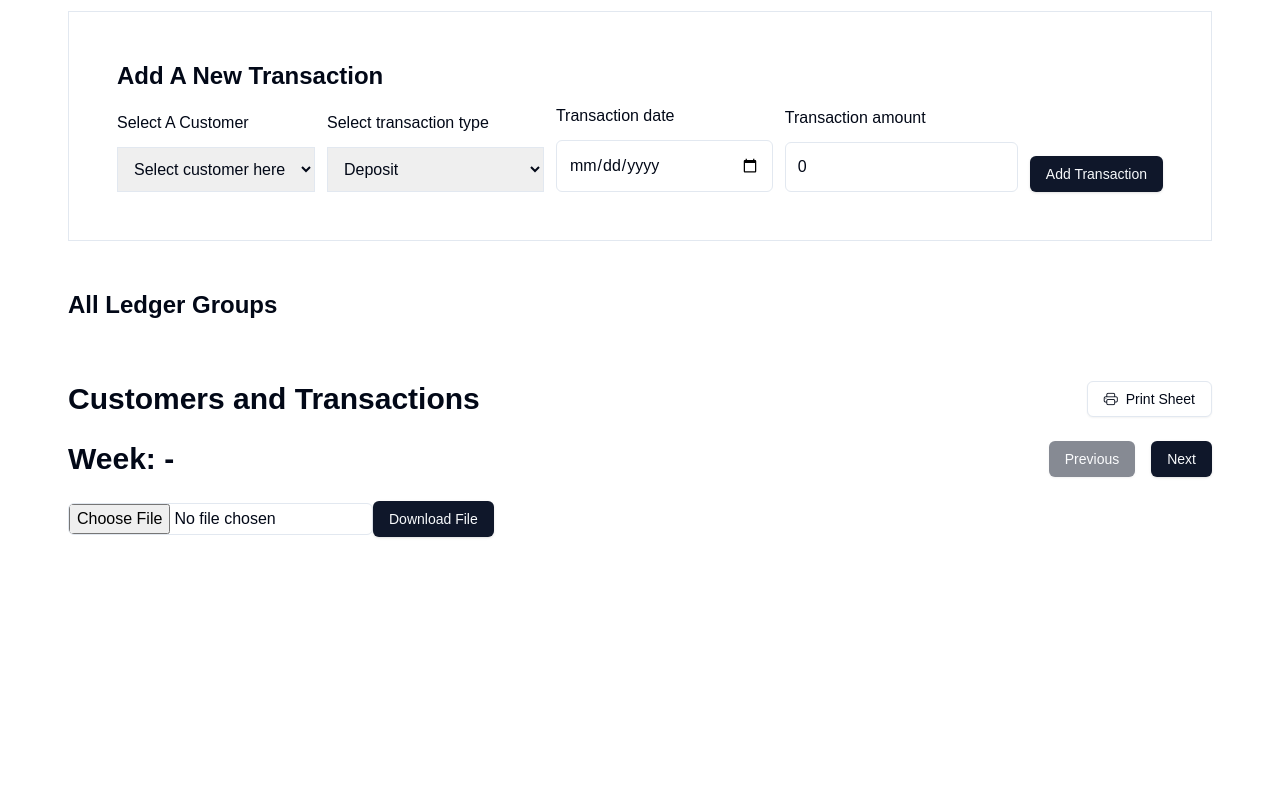
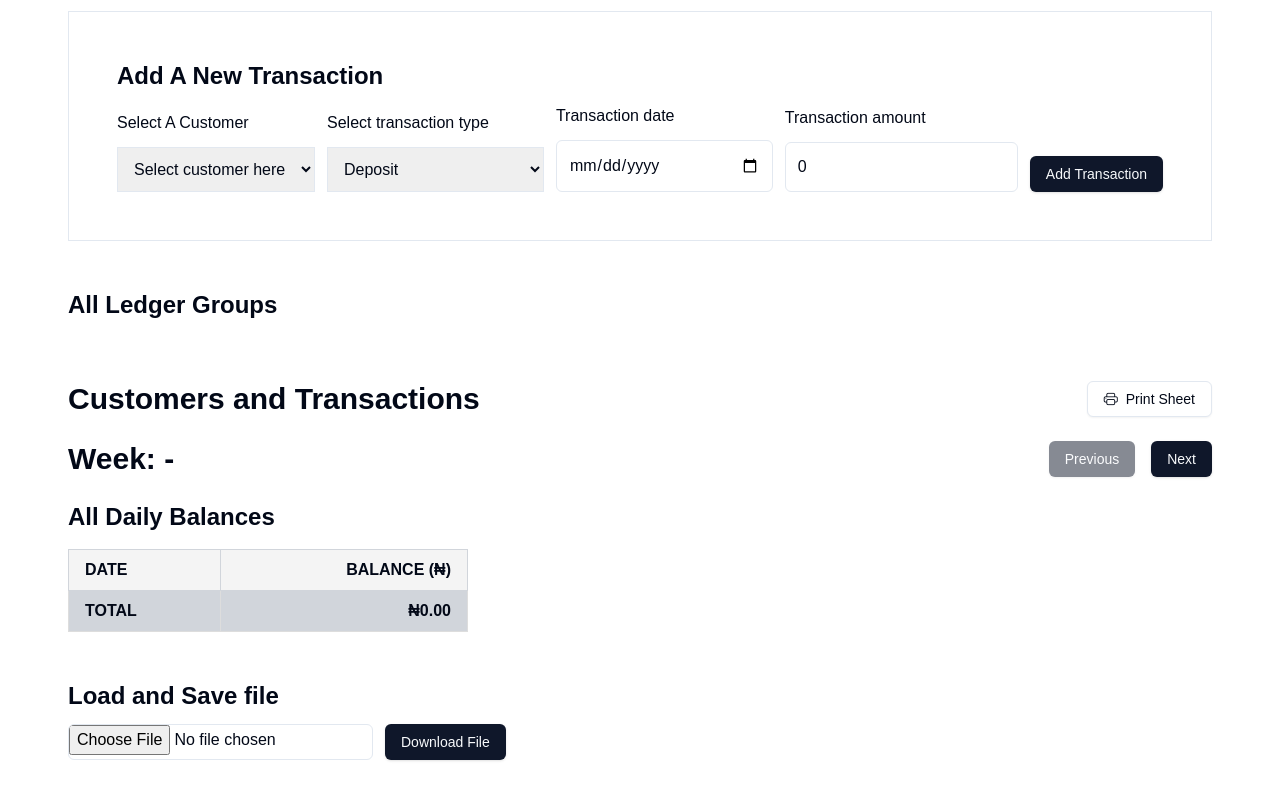
Before and after one commit to Daniel001-odii/ledger-app, a Vue app: page / in a window 1280 px wide. Shown: the part 411-1211 px from the top of the page. Before the commit the page ends 1016 px from the top, so only its background shows below. Built offline with nearby package versions, Linux system fonts and the light colour scheme.

Commit message:
add all daily balances

```diff
--- a/src/components/CustomerTable.vue
+++ b/src/components/CustomerTable.vue
@@ -48,9 +48,6 @@
   </div>
 
 
-
-
-
   <div class=" mt-12" id="table">
     <div class=" flex flex-row items-center justify-between">
       <h2 class=" font-bold text-3xl">Customers and Transactions</h2>
@@ -87,7 +84,7 @@
           </tr>
         </thead>
         <tbody>
-          <tr v-for="(item, index) in customers" :key="customer.id" class=" text-left">
+          <tr v-for="(item, index) in customers" :key="customer.id" class=" text-left hover:bg-gray-100">
             <td>{{ index + 1 }}</td>
             <td class=" text-left">
               <RouterLink  :to="`/customers/${item.id}`" class=" hover:underline hover:text-blue-500">
@@ -122,6 +119,9 @@
         </tbody>
       </table>
     </div>
+
+    <!-- DAILY BALANCES -->
+    <DailyBalances :daily-balances="getDailyBalancesFromLocalStorage()"/>
   </div>
 </template>
 
@@ -136,7 +136,7 @@ import {
     DropdownMenuSeparator,
     DropdownMenuTrigger,
   } from '@/components/ui/dropdown-menu'
-
+import DailyBalances from './DailyBalances.vue';
 
 export default {
   name: 'CustomerTable',
@@ -150,6 +150,7 @@ export default {
     DropdownMenuLabel,
     DropdownMenuSeparator,
     DropdownMenuTrigger,
+    DailyBalances,
   },
 
   data(){
@@ -288,7 +289,49 @@ export default {
             print_window.focus();
             print_window.print();
             print_window.close();
-        },
+      },
+
+    getDailyBalancesFromLocalStorage() {
+    // Retrieve customers data from localStorage
+    const customersData = JSON.parse(localStorage.getItem('customers')) || [];
+
+    const dailyBalances = {};
+
+    // Calculate daily balances
+    customersData.forEach((customer) => {
+      customer.transactions.forEach((transaction) => {
+        const transactionDate = transaction.date; // Assuming `date` is in "YYYY-MM-DD"
+
+        if (!dailyBalances[transactionDate]) {
+          dailyBalances[transactionDate] = 0; // Initialize the balance for this date
+        }
+
+        // Update the balance: Add for deposits, subtract for withdrawals
+        if (transaction.type === 'deposit') {
+          dailyBalances[transactionDate] += transaction.amount;
+        } else if (transaction.type === 'withdrawal') {
+          dailyBalances[transactionDate] -= transaction.amount;
+        }
+      });
+    });
+
+    // Convert the object to an array, sort by date, and then convert back to an object
+    const sortedDailyBalances = Object.entries(dailyBalances)
+      .sort(([dateA], [dateB]) => new Date(dateA) - new Date(dateB)) // Sort by date
+      .reduce((acc, [date, balance]) => {
+        acc[date] = balance;
+        return acc;
+      }, {});
+
+    return sortedDailyBalances;
+  },
+
+
+  },
+
+  computed: {
+
+
   },
 
 
--- /dev/null
+++ b/src/components/DailyBalances.vue
@@ -0,0 +1,58 @@
+<template>
+    <div>
+      <h2 class="text-2xl font-bold mb-4">All Daily Balances</h2>
+      <table class="table-auto w-[400px] border-collapse border border-gray-300">
+        <thead>
+          <tr class="bg-gray-200 text-left">
+            <th class="border border-gray-300 px-4 py-2">Date</th>
+            <th class="border border-gray-300 px-4 py-2 text-right">Balance (₦)</th>
+          </tr>
+        </thead>
+        <tbody>
+          <tr v-for="(balance, date) in dailyBalances" :key="date" class="hover:bg-gray-100">
+            <td class="border border-gray-300 px-4 py-2 text-left">{{ date }}</td>
+            <td class="border border-gray-300 px-4 py-2 text-right">{{ formatCurrency(balance) }}</td>
+          </tr>
+        </tbody>
+        <tfoot>
+            <tr class="bg-gray-300 font-bold">
+                <td class="border px-4 py-2 text-left">Total</td>
+                <td class="border px-4 py-2 text-right">{{ formatCurrency(totalBalance) }}</td>
+            </tr>
+        </tfoot>
+      </table>
+
+    </div>
+  </template>
+
+  <script>
+  export default {
+    name: "DailyBalances",
+    props: ["dailyBalances"],
+    methods: {
+      formatCurrency(amount) {
+        return new Intl.NumberFormat("en-NG", {
+          style: "currency",
+          currency: "NGN",
+        }).format(amount);
+      },
+    },
+
+    computed: {
+        totalBalance() {
+            return Object.values(this.dailyBalances).reduce((sum, val) => sum + val, 0);
+        },
+    },
+
+  };
+  </script>
+
+  <style>
+  table {
+    border-spacing: 0;
+    width: 100%;
+  }
+  th, td {
+    text-align: left;
+  }
+  </style>
--- a/src/views/NewApp.vue
+++ b/src/views/NewApp.vue
@@ -48,8 +48,15 @@
       </div>
     </div>
     <customer-table :customers="customers" />
-    <input type="file" @change="uploadToLocalStorage" accept=".json" />
-    <Button @click="saveLocalStorageToFile">Download File</Button>
+
+    <div class=" flex flex-col gap-3 mt-12">
+      <span class=" text-2xl font-bold">Load and Save file</span>
+
+      <div class=" flex flex-row gap-3">
+        <input type="file" @change="uploadToLocalStorage" accept=".json" />
+        <Button @click="saveLocalStorageToFile">Download File</Button>
+      </div>
+    </div>
 
   </div>
 </template>
@@ -235,6 +242,27 @@ export default {
         reader.readAsText(file); // Read as plain text
       });
     },
+
+    getDailyBalances(transactions) {
+      const dailyBalances = {};
+
+      transactions.forEach((transaction) => {
+        const transactionDate = transaction.date; // Assuming `date` is in a standard format like "YYYY-MM-DD"
+
+        if (!dailyBalances[transactionDate]) {
+          dailyBalances[transactionDate] = 0; // Initialize the balance for this date
+        }
+
+        // Update the balance: Add for deposits, subtract for withdrawals
+        if (transaction.type === 'deposit') {
+          dailyBalances[transactionDate] += transaction.amount;
+        } else if (transaction.type === 'withdrawal') {
+          dailyBalances[transactionDate] -= transaction.amount;
+        }
+      });
+
+      return dailyBalances;
+    },
   },
 
   mounted(){
```
